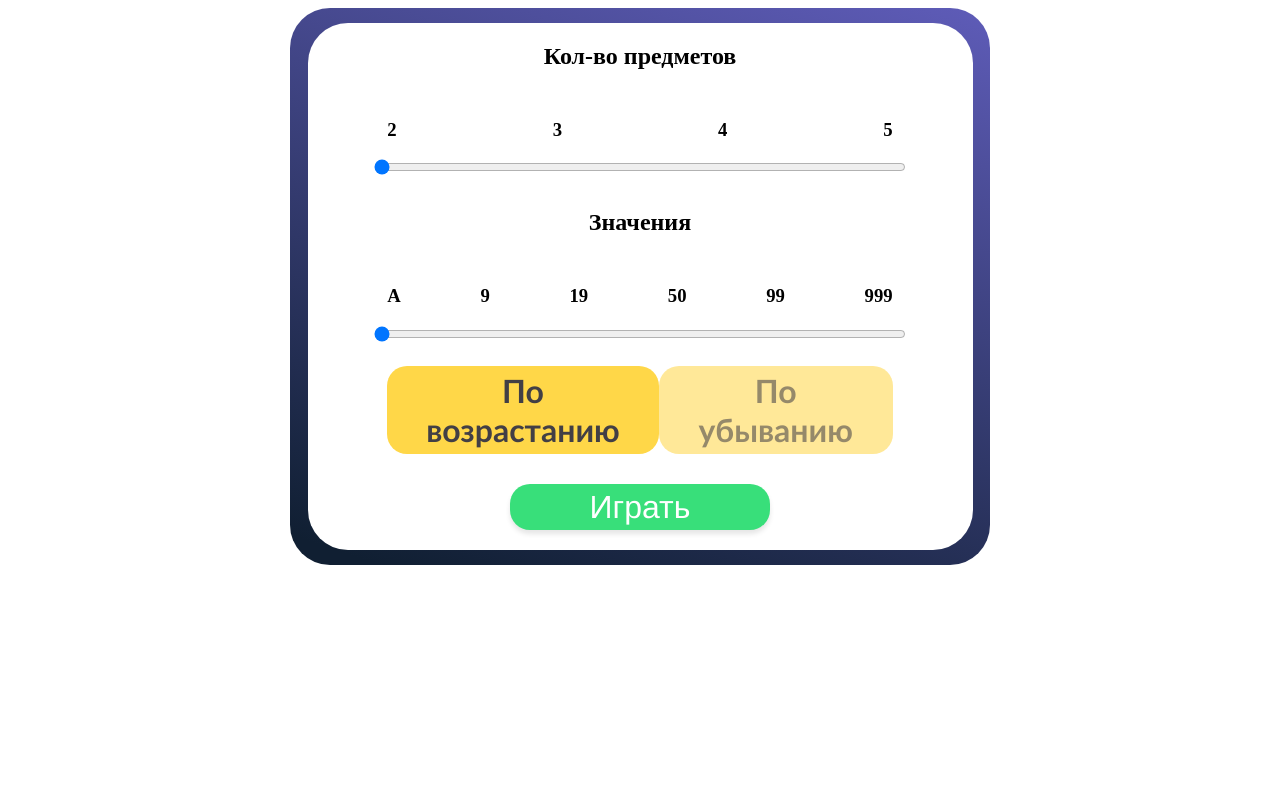
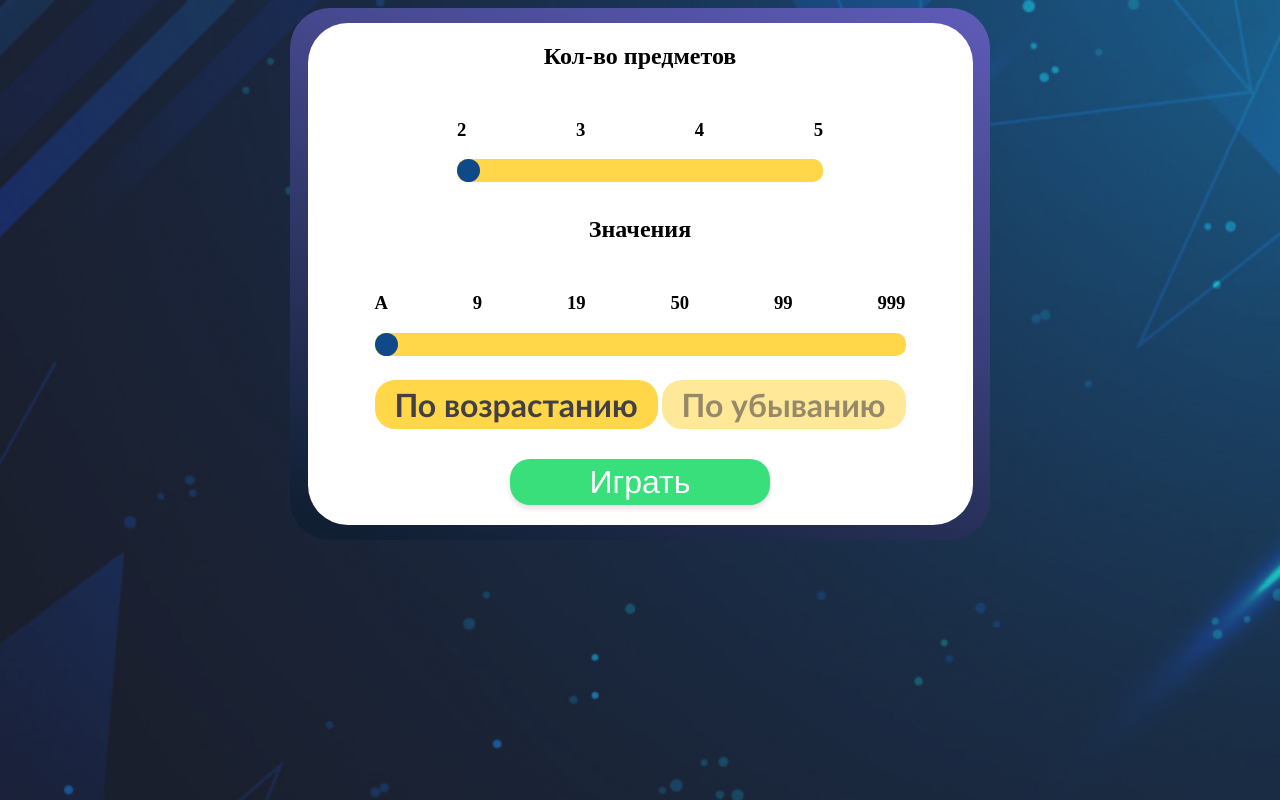
Before and after one commit to VagSer/correct-order-game, a Next.js app: page / in a window 1280 px wide. Built offline with nearby package versions, Linux system fonts and the light colour scheme.

Commit message:
Стили

```diff
--- a/components/Settings.tsx
+++ b/components/Settings.tsx
@@ -24,7 +24,7 @@ export default function Settings(props: any) {
                 />
             </div>
             <h2 className="paramName">Значения</h2>
-            <div className='wrapper'>
+            <div className='wrapper_width'>
                 <div className="options">
                     <h3>А</h3>
                     <h3>9</h3>
@@ -43,7 +43,7 @@ export default function Settings(props: any) {
                     onChange={e => props.setNumbers(Number(e.target.value))}
                 />
             </div>
-            <div className="wrapper">
+            <div className="wrapper_width">
                 <div className="options">
                     <button
                         className={!props.isReverse? "selectedOrder" : 'order'}
--- a/styles/Settings.css
+++ b/styles/Settings.css
@@ -1,6 +1,3 @@
-
-
-
 .card {
     box-sizing: border-box;
 
@@ -30,17 +27,34 @@
     display: flex;
     justify-content: space-between;
     margin: auto;
-    width: 95%;
 }
 
 .wrapper {
+    width: 60%;
+    max-width: 366px;
+    margin: 10px auto;
+}
+
+.wrapper_width {
     width: 80%;
+    max-width: 531px;
     margin: 10px auto;
 }
 
 .appRange {
+    -webkit-appearance: none;
     width: 100%;
     margin: auto;
+    background: #FFD748;
+    border-radius: 10px;
+}
+
+.appRange::-webkit-slider-thumb {
+    -webkit-appearance: none;
+    background: rgb(16, 73, 135);
+    width: 23px;
+    border-radius: 100%;
+    height: 23px;
 }
 
 .paramName {
--- a/styles/index.css
+++ b/styles/index.css
@@ -1,3 +1,14 @@
+body {
+    background-image: url('images/4882066_1.jpg');
+    position: relative;
+    -webkit-background-size: 100%;
+    -o-background-size: 100%;
+    -moz-background-size: 100%;
+    -ms-background-size: 100%;
+    -khtml-background-size: 100%;
+    background-size: 100%;
+}
+
 .field {
     display: 'flex';
     justify-content: 'space-around';
```
Also changed, not shown: styles/images/4882066_1.jpg (added).
